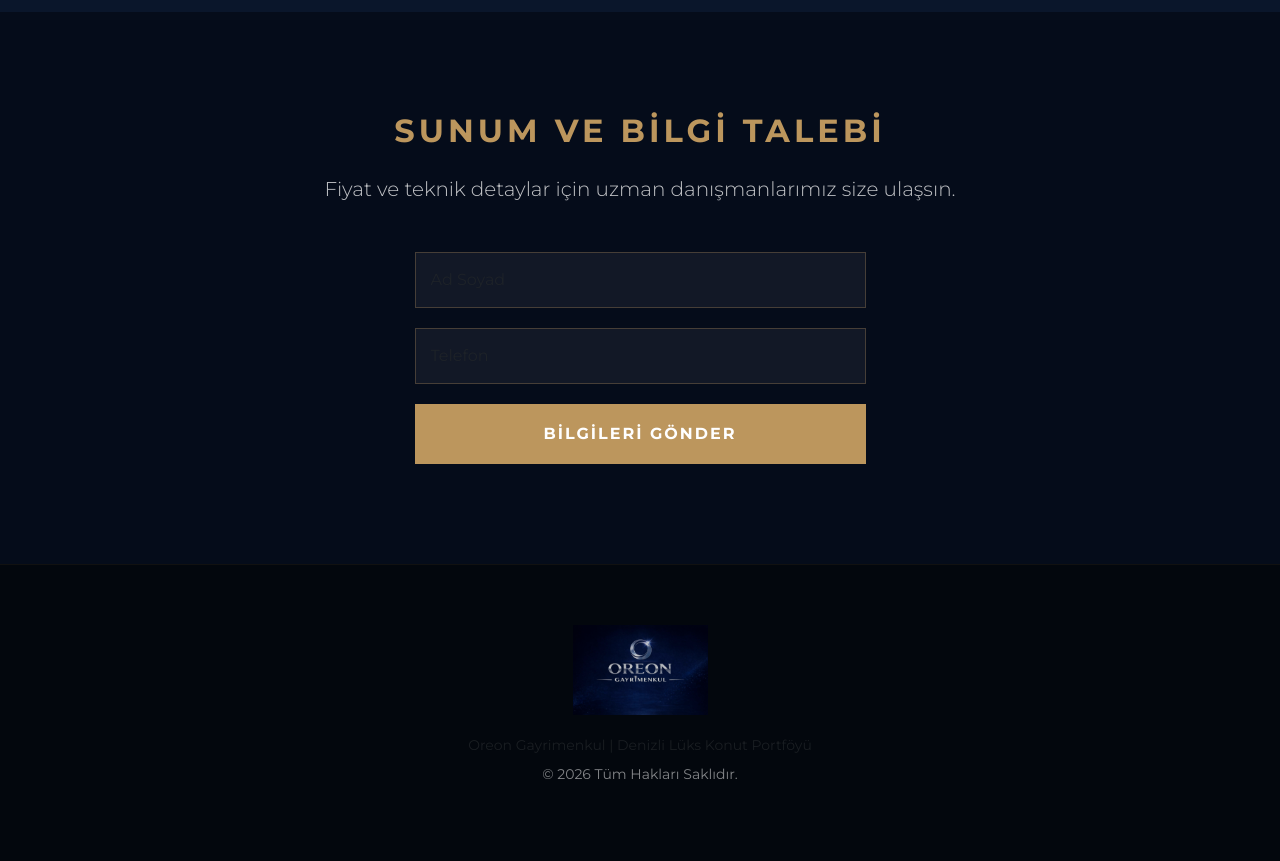
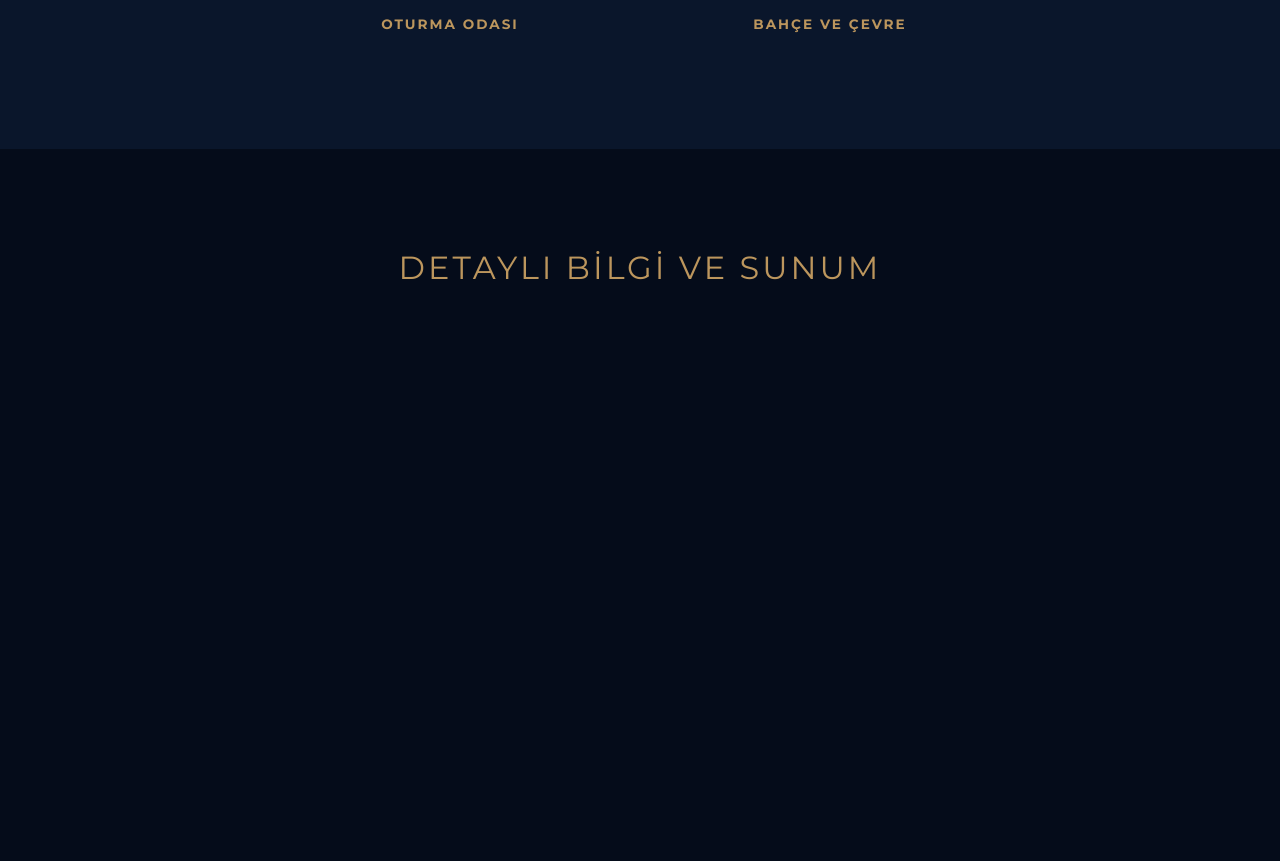
Before and after one commit to oreongayrimenkul/emlak-sitem, a Flask app: page / in a window 1280 px wide. Shown: the part 2866-3727 px from the top of the page. After the commit the page ends 3146 px from the top, so only its background shows below. Run offline with Flask 3, Linux system fonts and the light colour scheme.

Commit message:
Update index.html

```diff
--- a/templates/index.html
+++ b/templates/index.html
@@ -21,64 +21,63 @@
             overflow-x: hidden;
         }
 
-        /* HEADER - LOGO ALANI */
+        /* HEADER - DEV LOGO ALANI */
         .header-top {
-            padding: 40px 0;
+            padding: 50px 0;
             background: linear-gradient(to bottom, var(--dark-navy), var(--luxury-navy));
             border-bottom: 1px solid rgba(188, 150, 93, 0.2);
             text-align: center;
         }
         .header-top img {
-            max-height: 140px; /* Logo iyice büyütüldü */
+            max-height: 160px;
             width: auto;
+            filter: drop-shadow(0 10px 20px rgba(0,0,0,0.6));
         }
 
-        /* HERO - ANA GÖRSEL */
+        /* HERO AREA */
         .hero {
             position: relative;
-            background: linear-gradient(rgba(10, 22, 43, 0.7), rgba(10, 22, 43, 0.7)), url('/static/ev.jpg');
+            background: linear-gradient(rgba(10, 22, 43, 0.75), rgba(10, 22, 43, 0.75)), url('/static/ev.jpg');
             background-size: cover;
             background-position: center;
-            height: 70vh;
+            height: 60vh;
             display: flex;
             align-items: center;
             text-align: center;
         }
 
-        .gold-label { color: var(--accent); font-weight: bold; letter-spacing: 4px; text-transform: uppercase; display: block; margin-bottom: 15px; }
-        .hero h1 { font-family: 'Playfair Display', serif; font-size: 3.5rem; margin-bottom: 25px; }
+        .hero h1 { font-family: 'Playfair Display', serif; font-size: 3.5rem; margin-bottom: 20px; }
 
-        /* ÖZELLİK KUTULARI */
+        /* ÖZELLİK KARTLARI (METİNLER BURADA KALIYOR) */
         .feature-section { padding: 80px 0; background: var(--luxury-navy); }
         .feature-card {
-            padding: 30px;
+            padding: 40px;
             background: rgba(255, 255, 255, 0.03);
-            border: 1px solid rgba(188, 150, 93, 0.1);
+            border: 1px solid rgba(188, 150, 93, 0.15);
             height: 100%;
-            transition: 0.3s;
         }
-        .feature-card h3 { color: var(--accent); margin-bottom: 15px; font-family: 'Playfair Display', serif; }
+        .feature-card h3 { color: var(--accent); margin-bottom: 20px; font-family: 'Playfair Display', serif; font-size: 1.6rem; }
 
         /* VİDEO */
         .video-box {
-            max-width: 900px;
+            max-width: 950px;
             margin: 0 auto;
-            border: 5px solid var(--accent);
-            box-shadow: 0 20px 50px rgba(0,0,0,0.5);
+            border: 6px solid rgba(188, 150, 93, 0.3);
+            box-shadow: 0 30px 60px rgba(0,0,0,0.5);
         }
         .video-container { position: relative; padding-bottom: 56.25%; height: 0; overflow: hidden; }
         .video-container iframe { position: absolute; top: 0; left: 0; width: 100%; height: 100%; }
 
-        /* GALERİ */
+        /* GALERİ (FOTOĞRAF SAYISI DÜZENLENDİ) */
         .gallery-section { padding: 80px 0; }
         .gallery-img {
             width: 100%;
-            height: 300px;
+            height: 320px;
             object-fit: cover;
             border: 1px solid rgba(188, 150, 93, 0.2);
-            margin-bottom: 10px;
+            margin-bottom: 15px;
         }
-        .gallery-text { color: var(--accent); font-weight: bold; font-size: 0.8rem; margin-bottom: 30px; letter-spacing: 1px; }
+        .gallery-text { color: var(--accent); font-weight: bold; font-size: 0.85rem; margin-bottom: 35px; letter-spacing: 2px; }
 
         /* FORM */
         .form-section { padding: 100px 0; background: var(--dark-navy); }
@@ -87,23 +86,23 @@
             border: 1px solid rgba(188, 150, 93, 0.3) !important;
             color: white !important;
             border-radius: 0;
-            padding: 15px;
+            padding: 18px;
             margin-bottom: 20px;
         }
         .btn-send {
             background: var(--accent);
             color: white;
             border: none;
-            padding: 18px;
+            padding: 20px;
             width: 100%;
             font-weight: bold;
-            letter-spacing: 2px;
+            letter-spacing: 3px;
             transition: 0.3s;
+            text-transform: uppercase;
         }
-        .btn-send:hover { background: #d4af7a; transform: translateY(-3px); }
 
-        footer { padding: 60px 0; background: #03070d; border-top: 1px solid #111; text-align: center; }
-        .footer-logo { height: 90px; margin-bottom: 20px; opacity: 0.8; }
+        footer { padding: 80px 0; background: #03070d; border-top: 1px solid #111; text-align: center; }
+        .footer-logo { height: 100px; margin-bottom: 25px; }
     </style>
 </head>
 <body>
@@ -114,11 +113,10 @@
         </div>
     </div>
 
-    <section class="hero">
+    <section class="hero text-center">
         <div class="container">
-            <span class="gold-label">Oreon Gayrimenkul Gururla Sunar</span>
             <h1>Bu Villa Kendi Elektriğini <br> <span style="color: var(--accent);">Üretiyor!</span></h1>
-            <p class="lead opacity-75 fs-4">Denizli Bağbaşı'nda, 555 m² arsa üzerine kurulu sıfır fatura konseptli lüks yaşam.</p>
+            <p class="lead opacity-90">Denizli Bağbaşı'nda, 555 m² Arsa Üzerine Kurulu Modern Yaşam.</p>
         </div>
     </section>
 
@@ -127,29 +125,29 @@
             <div class="row g-4">
                 <div class="col-md-4">
                     <div class="feature-card">
-                        <h3>Sıfır Enerji</h3>
-                        <p class="small">Güneş enerjisi altyapısı ile fatura derdine son veren teknolojik altyapı.</p>
+                        <h3>Enerji Özgürlüğü</h3>
+                        <p>Güneş paneli altyapısı ile elektrik faturasını sıfırlayan teknolojik altyapı.</p>
                     </div>
                 </div>
                 <div class="col-md-4">
                     <div class="feature-card">
-                        <h3>5+1 Lüks Plan</h3>
-                        <p class="small">320 m² kullanım alanı, ada mutfak ve her odaya özel banyo konforu.</p>
+                        <h3>Ebeveyn Konforu</h3>
+                        <p>Geniş ebeveyn yatak odası, özel banyo ve giyinme odası detaylarıyla donatılmış ebeveyn süiti.</p>
                     </div>
                 </div>
                 <div class="col-md-4">
                     <div class="feature-card">
-                        <h3>Köşe Parsel</h3>
-                        <p class="small">555 m² arsa payı ile Bağbaşı'nın en ferah ve en geniş bahçeli villası.</p>
+                        <h3>Prestijli Lokasyon</h3>
+                        <p>555 m² köşe parsel üzerinde, Bağbaşı Kervansaray bölgesinin en özel noktasında.</p>
                     </div>
                 </div>
             </div>
         </div>
     </section>
 
-    <section class="py-5" style="background: rgba(0,0,0,0.2);">
+    <section class="py-5" style="background: rgba(0,0,0,0.3);">
         <div class="container py-5 text-center">
-            <h2 class="mb-5 font-serif gold-label" style="font-size: 1.5rem;">VİLLA TANITIM VİDEOSU</h2>
+            <h2 class="mb-5 gold-text" style="letter-spacing: 5px;">VİLLA TURU</h2>
             <div class="video-box">
                 <div class="video-container">
                     <iframe src="https://www.youtube.com/embed/5-7dvpViUxA" frameborder="0" allowfullscreen></iframe>
@@ -160,8 +158,8 @@
 
     <section class="gallery-section text-center">
         <div class="container">
-            <h2 class="gold-label mb-5">VİLLADAN KARELER</h2>
-            <div class="row g-4">
+            <h2 class="mb-5" style="color: var(--accent); letter-spacing: 5px; font-weight: bold;">PORTFÖY GALERİSİ</h2>
+            <div class="row g-4 justify-content-center">
                 <div class="col-md-4 col-6">
                     <img src="/static/ev dışcephe1.jpg" class="gallery-img">
                     <div class="gallery-text">DIŞ CEPHE</div>
@@ -175,16 +173,12 @@
                     <div class="gallery-text">ADA MUTFAK</div>
                 </div>
                 <div class="col-md-4 col-6">
-                    <img src="/static/ev ebeveyn1.JPEG" class="gallery-img">
-                    <div class="gallery-text">EBEVEYN ODASI</div>
-                </div>
-                <div class="col-md-4 col-6">
                     <img src="/static/ev oturma.jpg" class="gallery-img">
                     <div class="gallery-text">OTURMA ODASI</div>
                 </div>
                 <div class="col-md-4 col-6">
                     <img src="/static/ev dışcephe3.jpg" class="gallery-img">
-                    <div class="gallery-text">BAHÇE VE KONUM</div>
+                    <div class="gallery-text">BAHÇE VE ÇEVRE</div>
                 </div>
             </div>
         </div>
@@ -192,28 +186,5 @@
 
     <section class="form-section">
         <div class="container text-center">
-            <h2 class="gold-label mb-4">SUNUM VE BİLGİ TALEBİ</h2>
-            <p class="mb-5 opacity-75 lead">Fiyat ve teknik detaylar için uzman danışmanlarımız size ulaşsın.</p>
-            <div class="row justify-content-center">
-                <div class="col-md-5">
-                    <form action="/kaydet" method="POST" class="text-start">
-                        <input type="text" name="ad_soyad" class="form-control" placeholder="Ad Soyad" required>
-                        <input type="tel" name="telefon" class="form-control" placeholder="Telefon" required>
-                        <button type="submit" class="btn-send">BİLGİLERİ GÖNDER</button>
-                    </form>
-                </div>
-            </div>
-        </div>
-    </section>
-
-    <footer>
-        <div class="container">
-            <img src="/static/logo.jpeg" class="footer-logo" alt="Oreon">
-            <p class="small text-muted mb-0">Oreon Gayrimenkul | Denizli Lüks Konut Portföyü</p>
-            <p class="small opacity-50 mt-2">© 2026 Tüm Hakları Saklıdır.</p>
-        </div>
-    </footer>
-
-    <script src="https://cdn.jsdelivr.net/npm/bootstrap@5.3.0/dist/js/bootstrap.bundle.min.js"></script>
-</body>
-</html>
+            <h2 class="mb-4" style="color: var(--accent); letter-spacing: 3px;">DETAYLI BİLGİ VE SUNUM</h2>
+            <p
```
